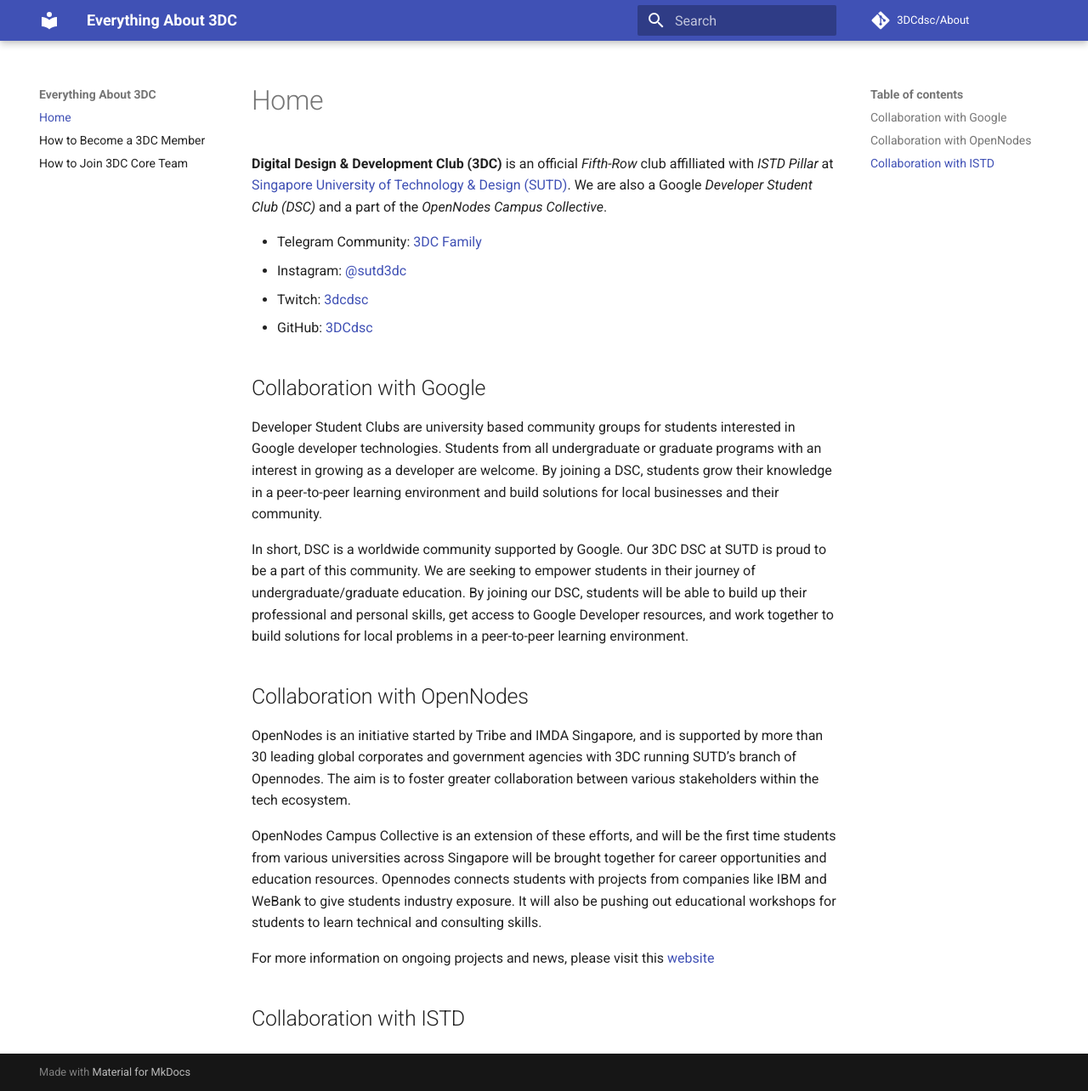
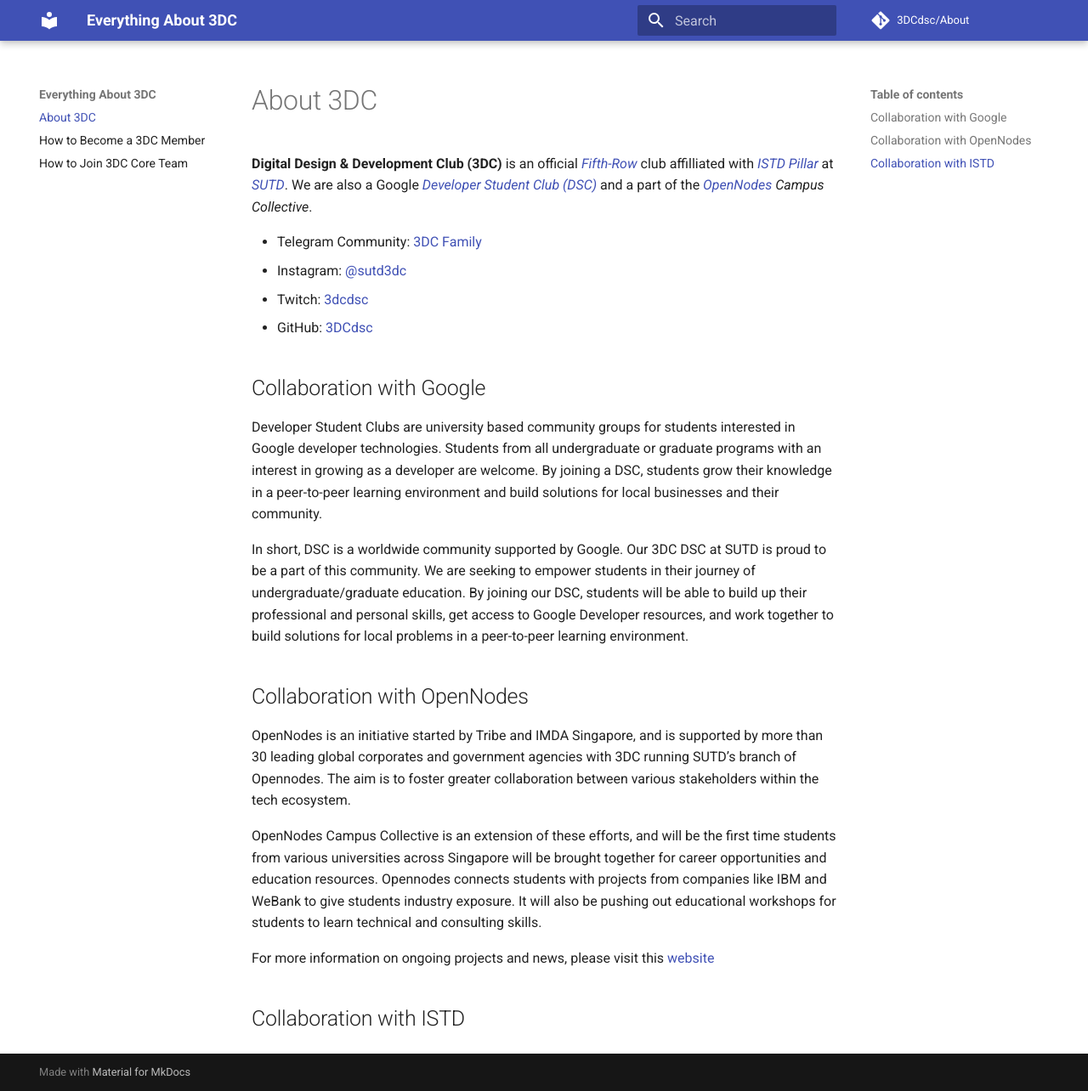
Before and after one commit to 3DCdsc/About, an MkDocs documentation site: the page built from docs/index.md, in a window 1280 px wide and 1284 px high. Shown: the whole window at 85% size. Built offline with MkDocs 1.6.1 and Material for MkDocs 9.7.7, drawn with Linux system fonts in a browser that asks for light colours; comment, search, counter and statistics services are not loaded.

Commit message:
Update index.md

```diff
--- a/docs/index.md
+++ b/docs/index.md
@@ -1,5 +1,6 @@
-# Home
-**Digital Design & Development Club (3DC)** is an official *Fifth-Row* club affilliated with *ISTD Pillar* at [Singapore University of Technology & Design (SUTD)](https://www.sutd.edu.sg/). We are also a Google *Developer Student Club (DSC)* and a part of the *OpenNodes Campus Collective*.
+# About 3DC
+
+**Digital Design & Development Club (3DC)** is an official [*Fifth-Row*](https://www.sutd.edu.sg/Campus-Life/Student-Life/Student-Organisations-Fifth-Row) club affilliated with [*ISTD Pillar*](https://istd.sutd.edu.sg/) at [*SUTD*](https://www.sutd.edu.sg/). We are also a Google [*Developer Student Club (DSC)*](https://dsc.community.dev/) and a part of the *[OpenNodes](https://opennodes.com/) Campus Collective*.
 
 
 - Telegram Community: [3DC Family](https://t.me/joinchat/C_Nni1C77ZlOVTdjU4yf4Q)
```
